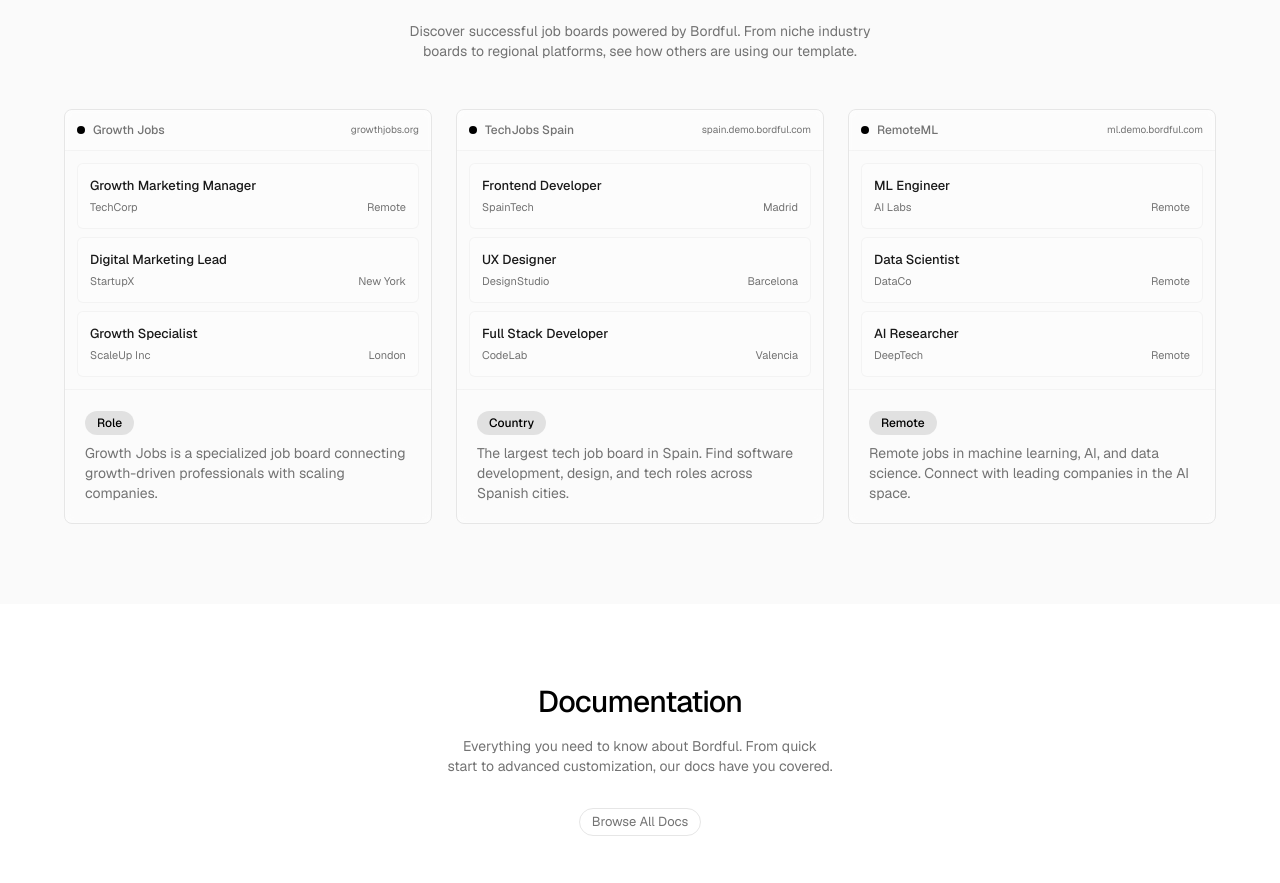
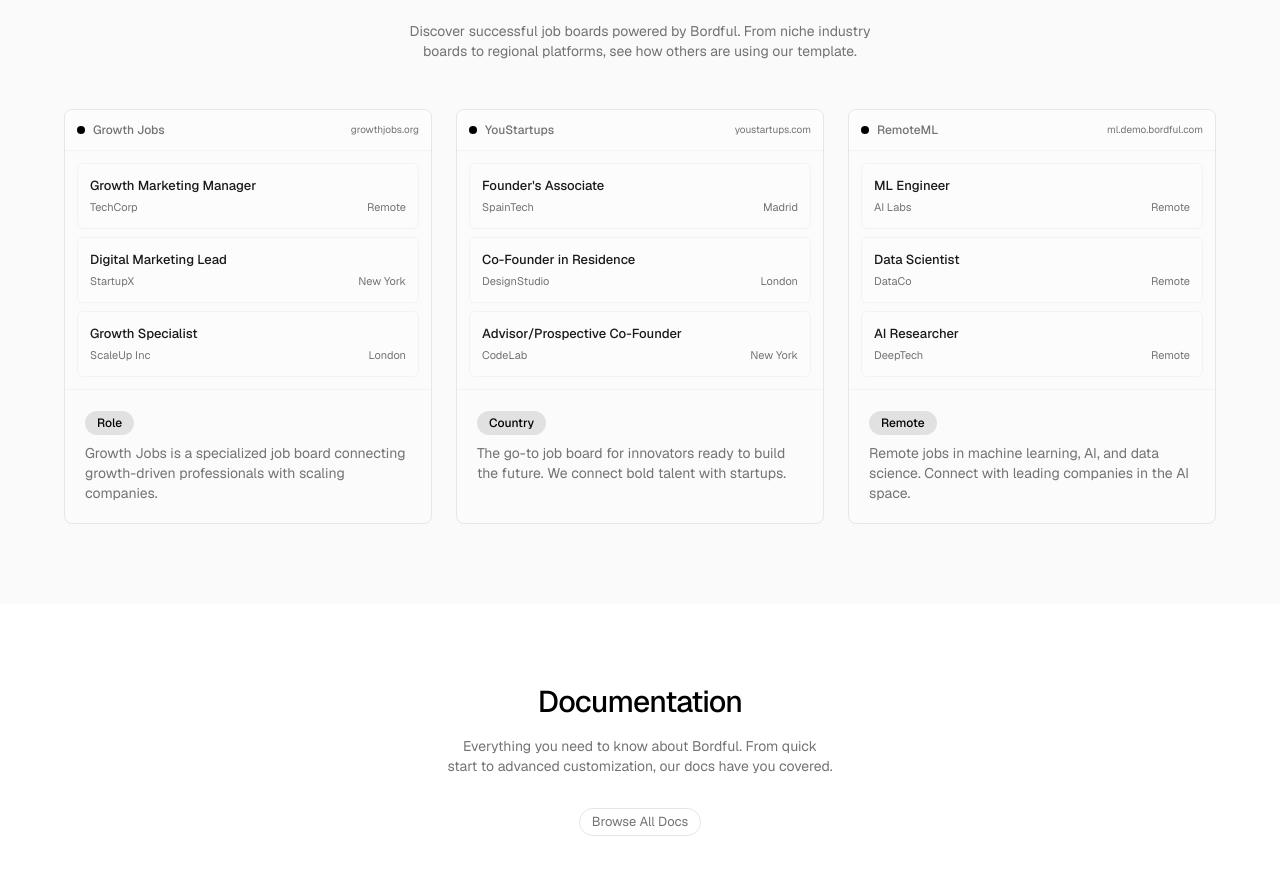
Before and after one commit to craftyme/bordful-marketing, a Next.js app: page / in a window 1280 px wide. Shown: the part 4089-4972 px from the top of the page. Built offline with nearby package versions, Linux system fonts and the light colour scheme.

Commit message:
Update showcase.tsx

```diff
--- a/components/showcase.tsx
+++ b/components/showcase.tsx
@@ -50,26 +50,26 @@ const showcaseItems: ShowcaseItem[] = [
     ],
   },
   {
-    title: "TechJobs Spain",
+    title: "YouStartups",
     description:
-      "The largest tech job board in Spain. Find software development, design, and tech roles across Spanish cities.",
-    href: "https://spain.demo.bordful.com",
+      "The go-to job board for innovators ready to build the future. We connect bold talent with startups.",
+    href: "https://youstartups.com",
     category: CATEGORIES.COUNTRY,
     jobs: [
       {
-        role: "Frontend Developer",
+        role: "Founder's Associate",
         company: "SpainTech",
         location: "Madrid",
       },
       {
-        role: "UX Designer",
+        role: "Co-Founder in Residence",
         company: "DesignStudio",
-        location: "Barcelona",
+        location: "London",
       },
       {
-        role: "Full Stack Developer",
+        role: "Advisor/Prospective Co-Founder",
         company: "CodeLab",
-        location: "Valencia",
+        location: "New York",
       },
     ],
   },
```
